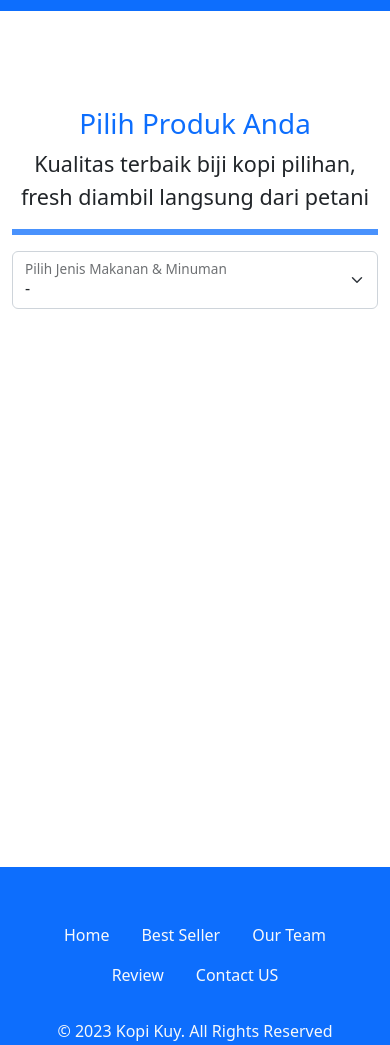
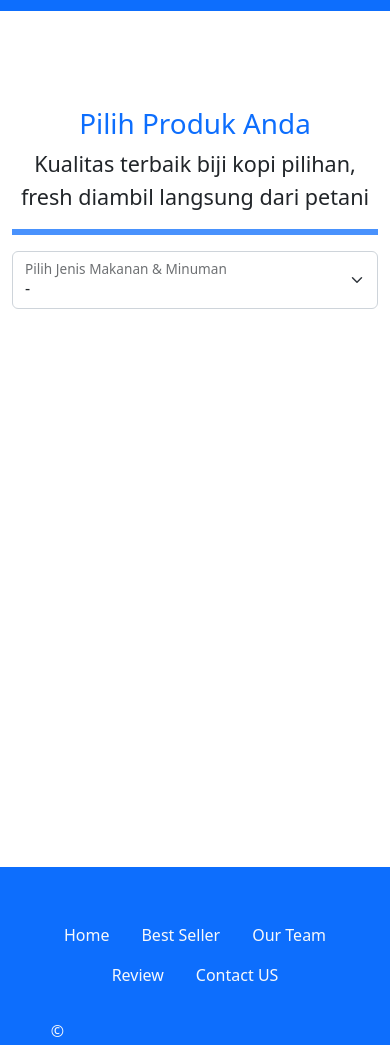
Before and after one commit to jericogunawan/kopi-kuy, a plain HTML site: page produk.html in a window 390 px wide. Shown: the part 55-1100 px from the top of the page. Drawn offline with Linux system fonts and the light colour scheme.

Commit message:
ganti ukuran footer di produk

```diff
--- a/produk.html
+++ b/produk.html
@@ -128,7 +128,7 @@
                     </ul>
                 </div>
 
-                <div class="col-12 col-md-4 mt-4 mt-md-0 text-center text-md-right text-light">
+                <div class="col-2 col-md-4 mt-4 mt-md-0 text-center text-md-right text-light">
                     &copy; 2023 Kopi Kuy. All Rights Reserved
                 </div>
             </div>
```
